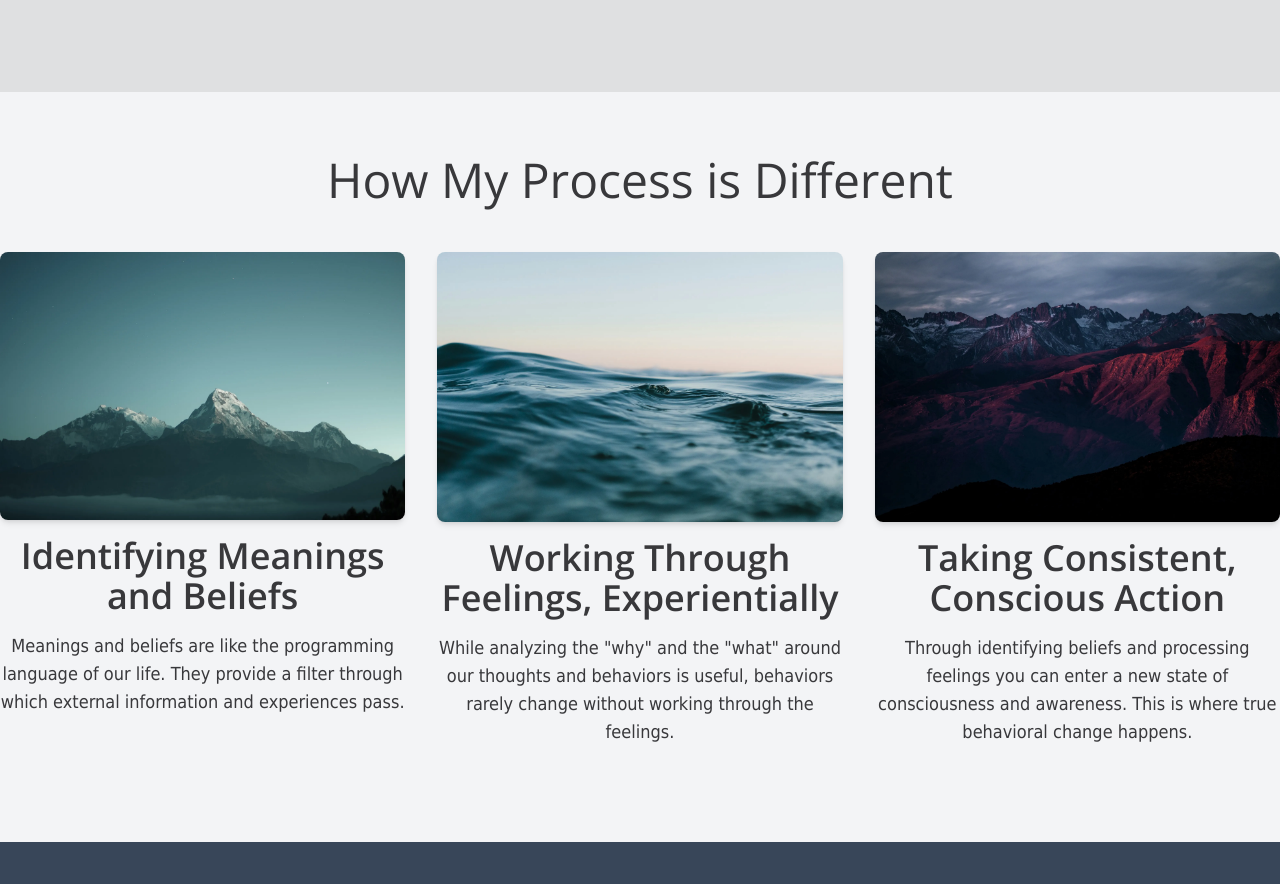
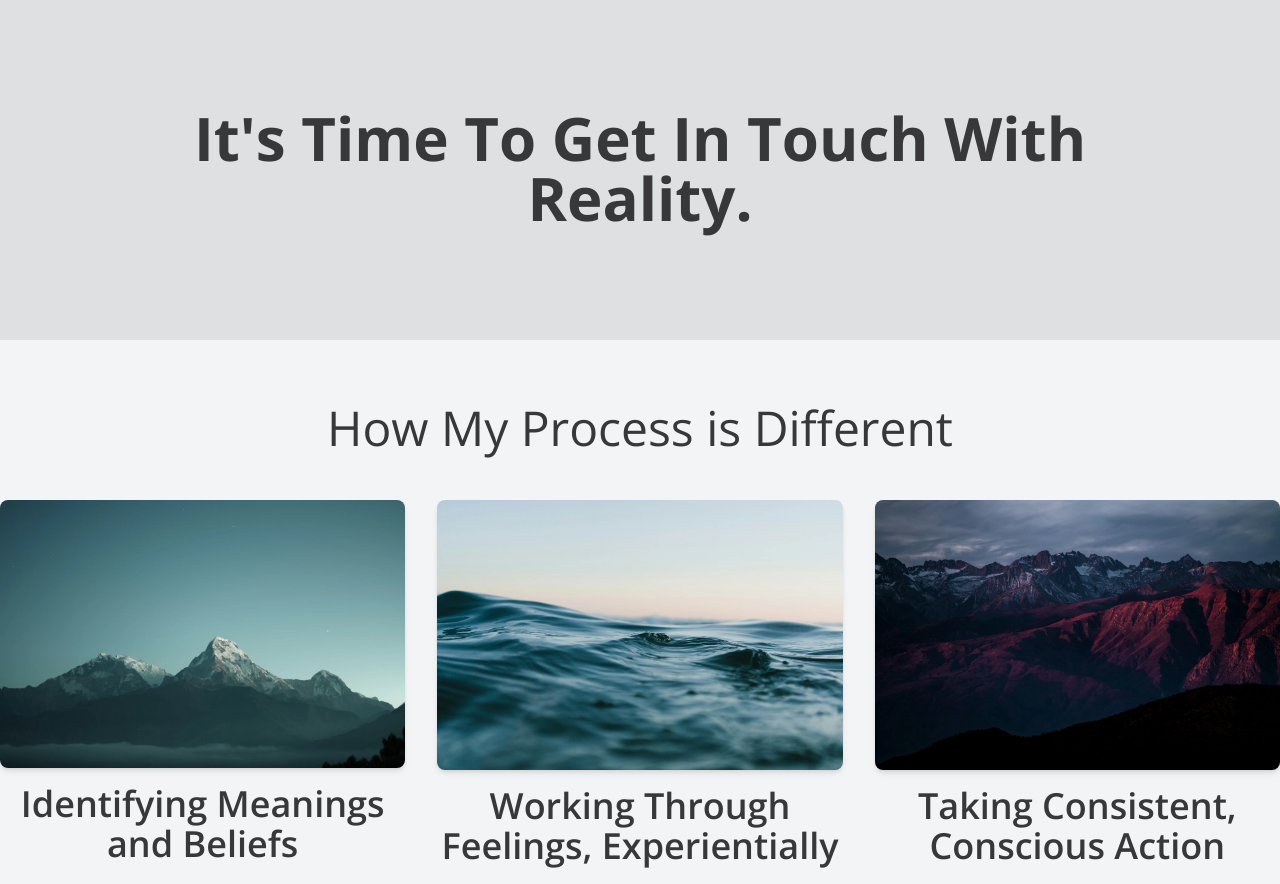
Before and after one commit to michaelzick/michaelzick.com, a Next.js app: page / in a window 1280 px wide. Shown: the part 1716-2600 px from the top of the page. Built offline with nearby package versions, Linux system fonts and the light colour scheme.

Commit message:
added "it's time to..." line

```diff
--- a/components/sections/BeginningSection.tsx
+++ b/components/sections/BeginningSection.tsx
@@ -55,6 +55,14 @@ export function BeginningSection({
           <h2>Perhaps what you need is someone who&apos;s been through the same things as you but has found the knowledge, practices, and resources to change.</h2>
         </div>
       </section>
+
+      <section className="bg-light-grey pt-4 pb-28 text-default-grey">
+        <div className="mx-auto max-w-5xl px-2.5 text-center md:px-0">
+          <h2 className="font-headline text-5xl font-bold md:text-6xl leading-tight">
+            It&apos;s Time To Get In Touch With Reality.
+          </h2>
+        </div>
+      </section>
     </div>
   );
 }
```
